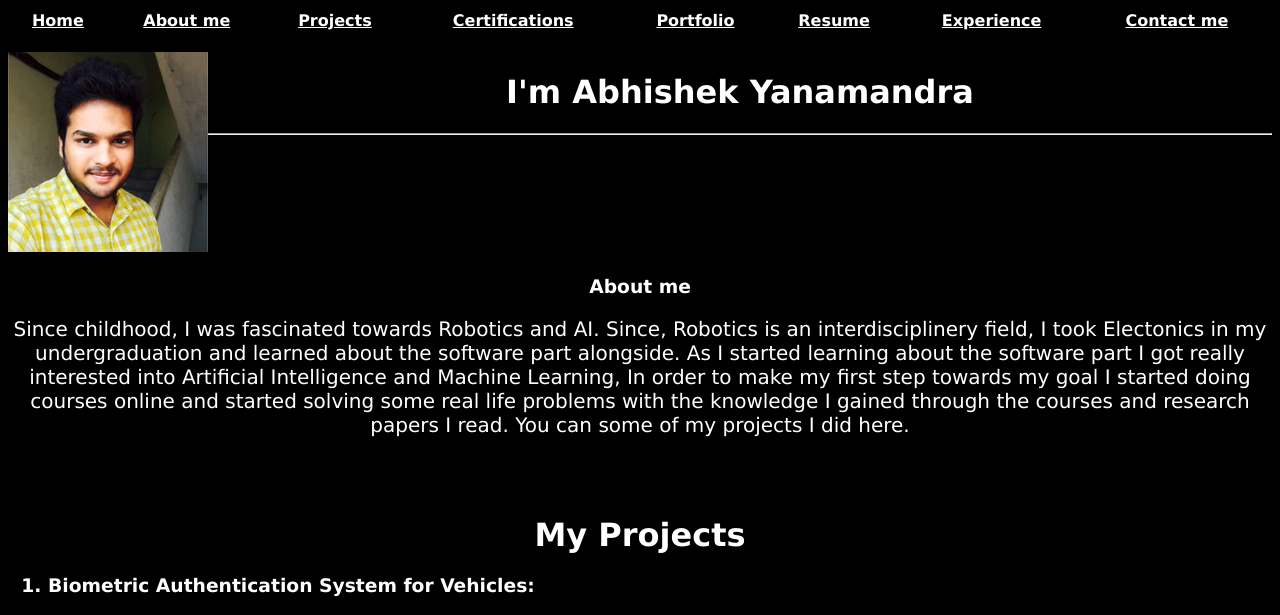
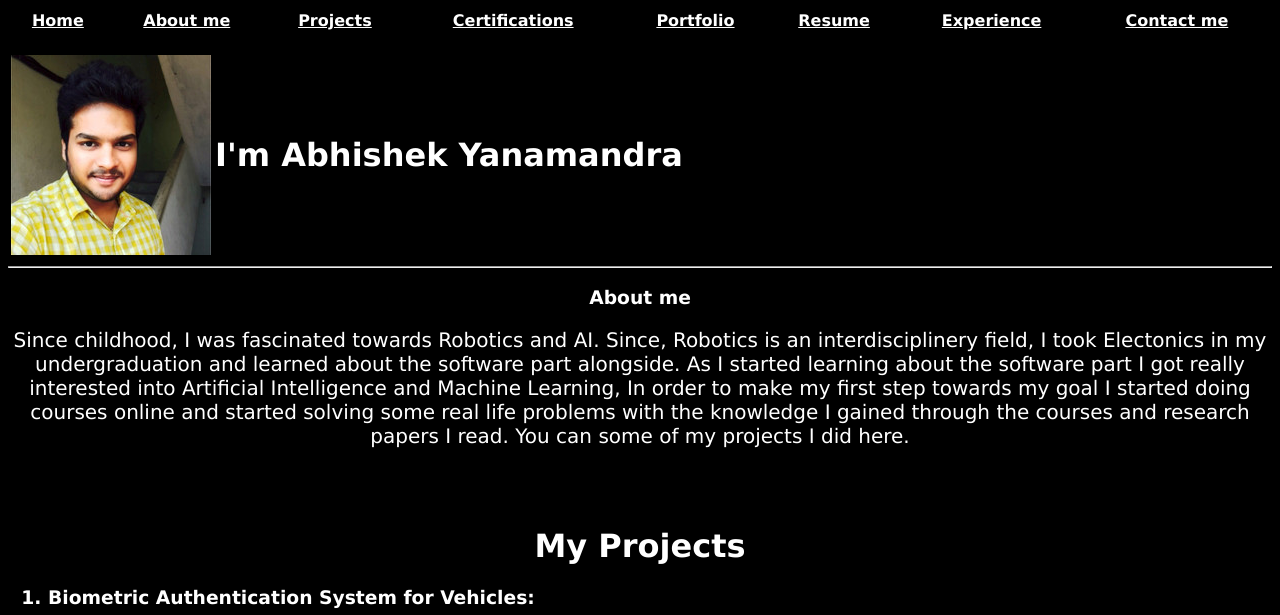
Before and after one commit to abhishekyana/abhishekyana.github.io, a Jekyll site: the page portfolio/index.html, which Jekyll copies as it is, in a window 1280 px wide. Shown: the top 615 px of the page. Built offline with Jekyll 4.4.1, drawn with Linux system fonts in a browser that asks for light colours; grey boxes are pictures that could not be loaded.

Commit message:
Added Pic

```diff
--- a/portfolio/index.html
+++ b/portfolio/index.html
@@ -21,11 +21,14 @@
             <th class="toolbar1"><a class='toolbar1' href="#contact">Contact me</a></th>
         </tr>
  </table>
- <br>
-<img align='left' src="/portfolio/images/abhishek.jpg">
-<h1>I'm Abhishek Yanamandra</h1>
+<br>
+<table>
+    <tr>
+        <td><img align='left' src="/portfolio/images/abhishek.jpg"></td>
+        <td><h1>I'm Abhishek Yanamandra</h1></td>
+    </tr>
+</table>
 <hr>
-<br><br><br><br><br><br>
 <div id="aboutme">
 <h3>About me</h3>
 <p name="about_me" style="font-size: 20px">Since childhood, I was fascinated towards Robotics and AI. Since, Robotics is an interdisciplinery field, I took Electonics in my undergraduation and learned about the software part alongside. As I started learning about the software part I got really interested into Artificial Intelligence and Machine Learning, In order to make my first step towards my goal I started doing courses online and started solving some real life problems with the knowledge I gained through the courses and research papers I read. You can some of my projects I did here.</p>
```
